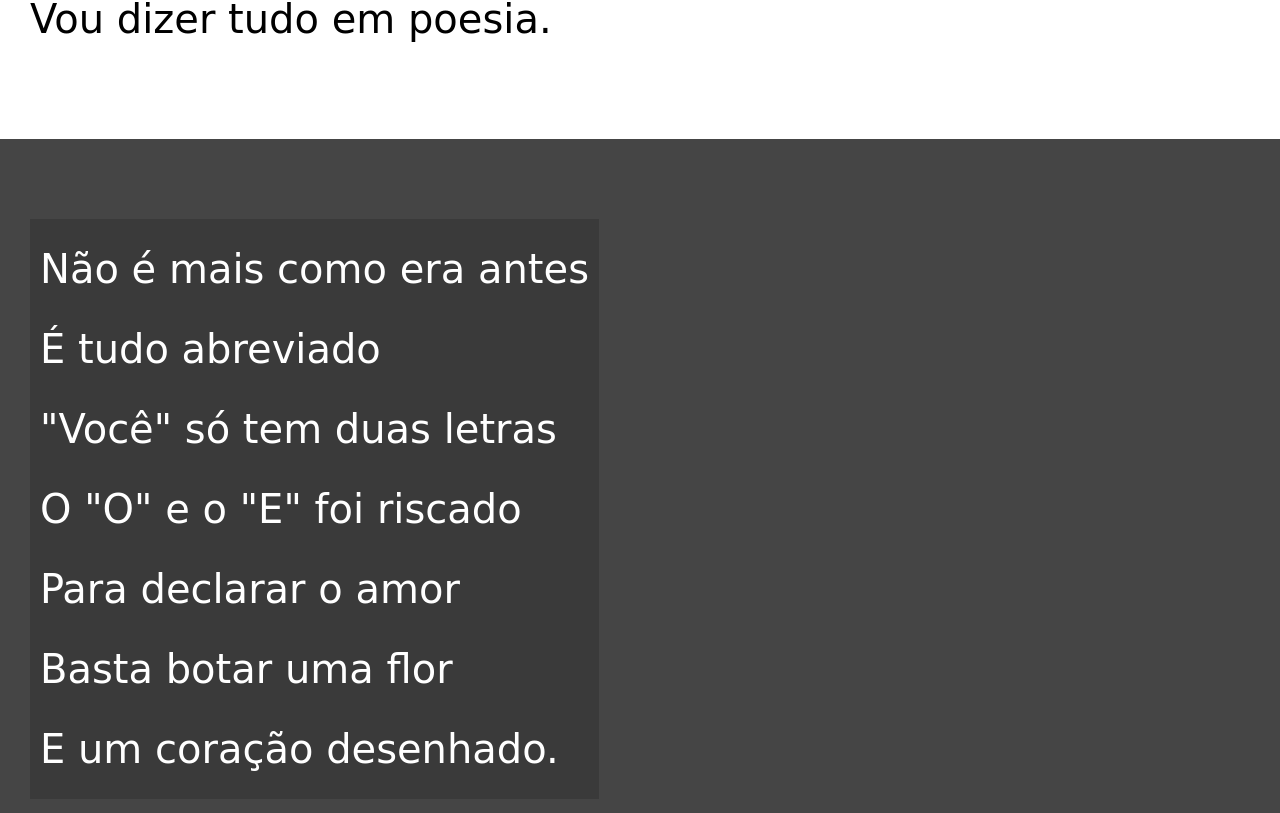
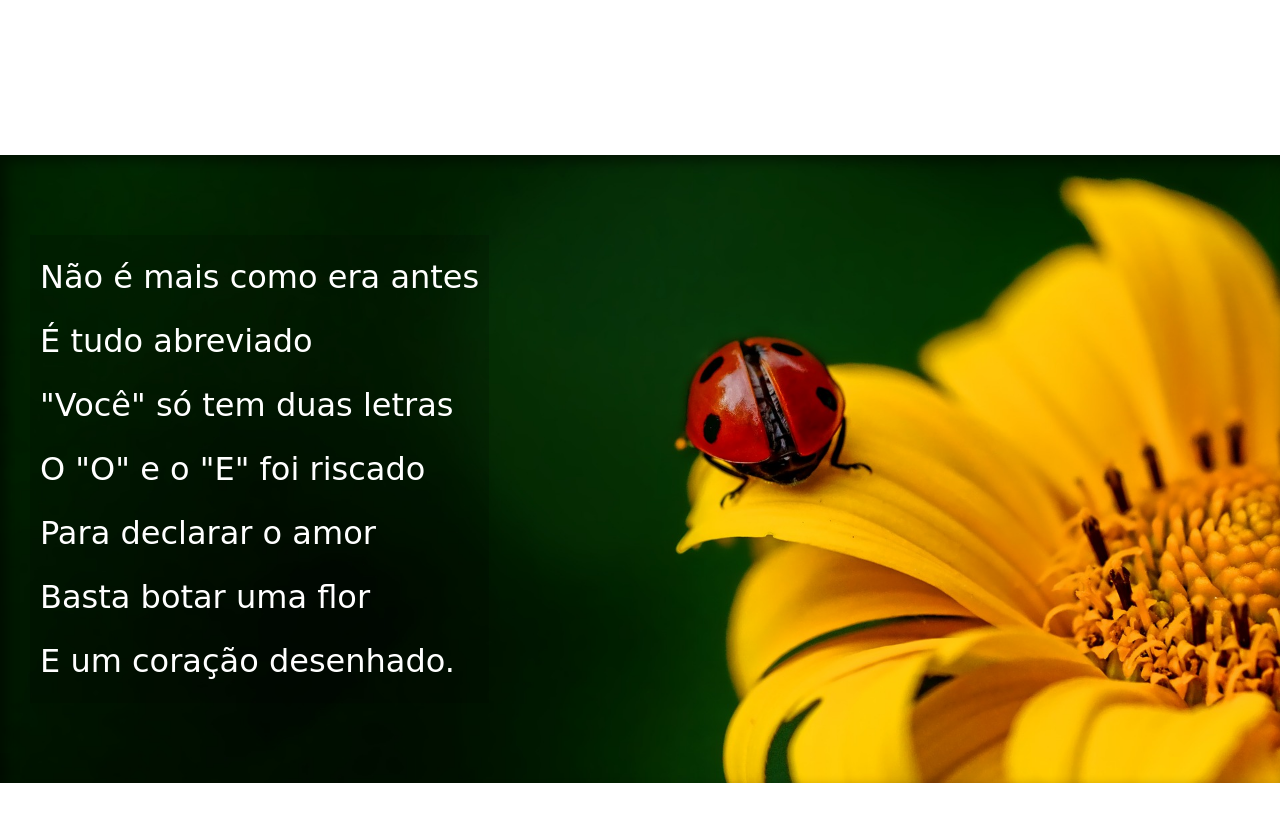
Before and after one commit to uzielcordeiro/HtmlECss, a plain HTML site: page exercícios/desafio/12/index.html in a window 1280 px wide. Shown: the part 847-1660 px from the top of the page. Drawn offline with Linux system fonts and the light colour scheme.

Commit message:
Atualização desafio 12

```diff
--- a/exercícios/desafio/12/estilo/style.css
+++ b/exercícios/desafio/12/estilo/style.css
@@ -51,9 +51,11 @@ section{
     line-height: 2em;
     padding-left: 30px;
     font-family: var(--fonte3);
-    font-size: 2.5em;
+    font-size: 2em;
 }
-
+ section p{
+    padding: 2em;
+ }
 section.normal{
     background-color: white;
     color: black;
@@ -62,6 +64,19 @@ section.normal{
 section.imagem{
     background-color: rgb(69, 69, 69);
     color: white;
+    box-shadow: inset 6px 6px 13px 0px rgba(0, 0, 0, 0.475);
+    background-attachment: fixed;
+}
+
+section#img01{
+    background-image: url(../imagens/background001.jpg);
+    background-position: right center;
+    background-size: cover;
+}
+
+section#img02{
+ background-image: url(../imagens/background002.jpg);
+ background-size: cover;
 }
 
 section.imagem > p{
--- a/exercícios/desafio/12/index.html
+++ b/exercícios/desafio/12/index.html
@@ -28,7 +28,7 @@
         </p>
     </section>
 
-    <section class="imagem">
+    <section class="imagem" id="img01">
         <p>
             Não é mais como era antes  <br>
             É tudo abreviado <br>
@@ -62,7 +62,7 @@
         </p>
     </section>
 
-    <section class="imagem">
+    <section class="imagem" id="img02">
         <p>
             Tenho saudade das cartas  <br>
             Escritas com a própria mão <br>
```
